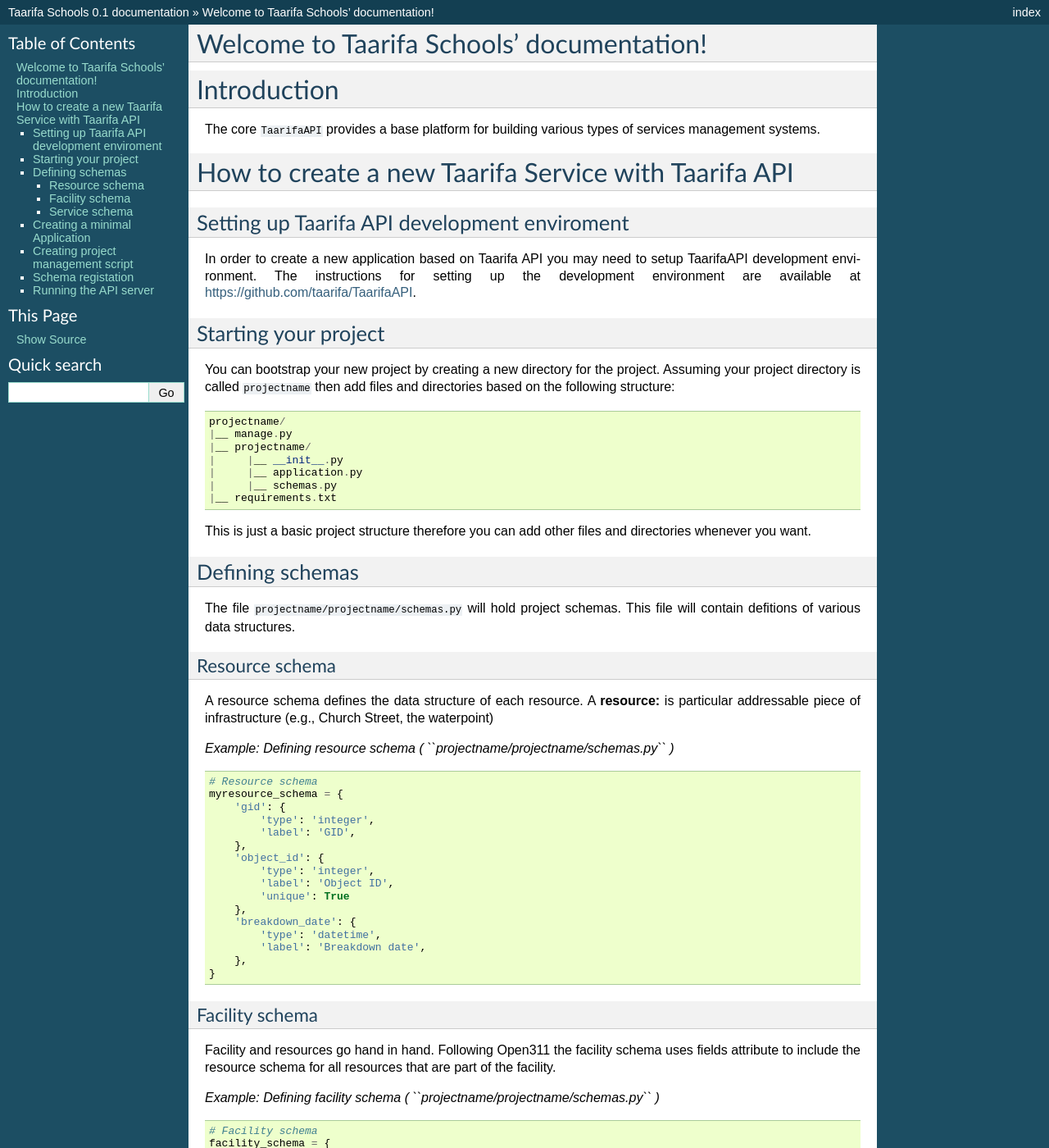
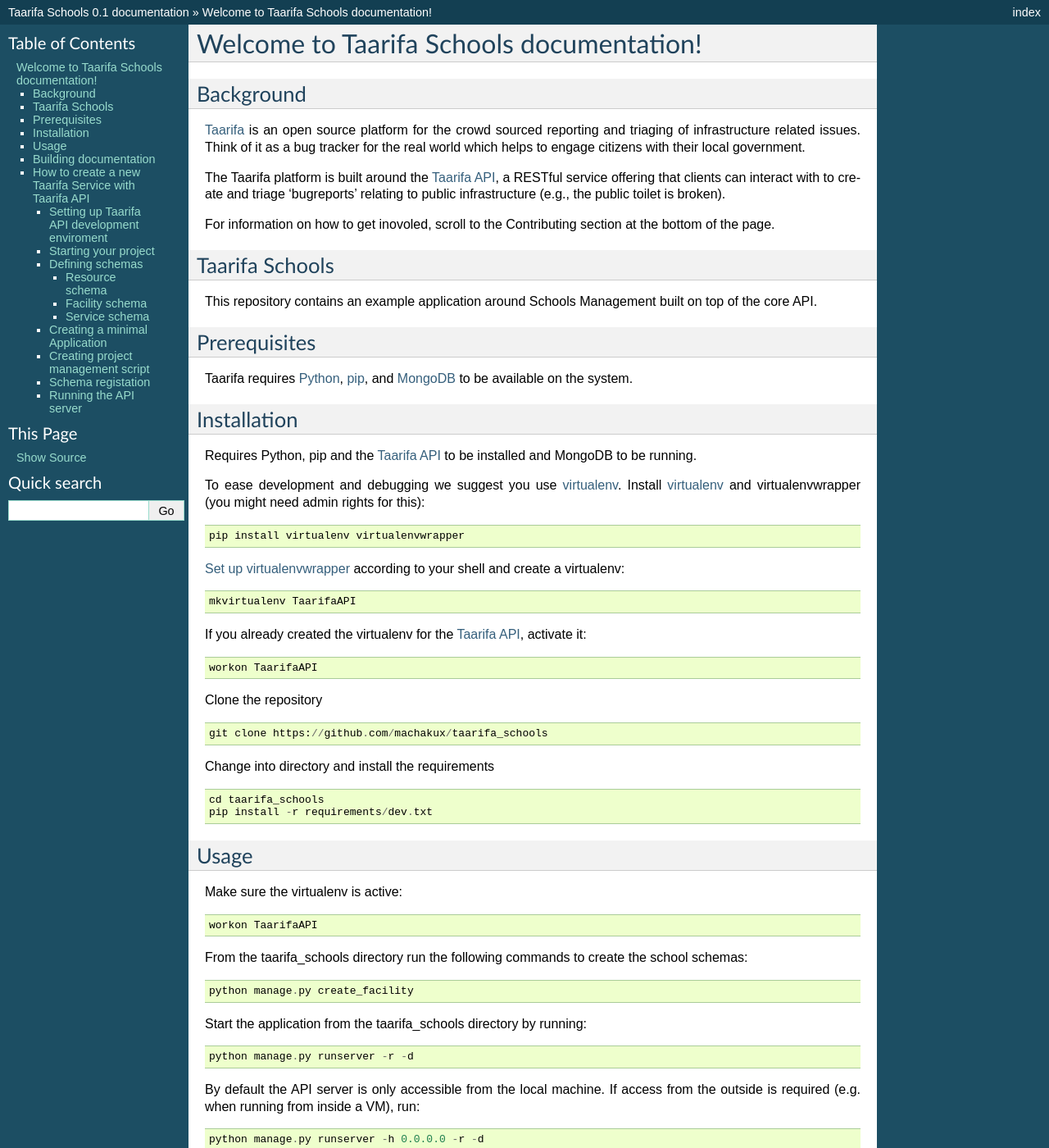
Before and after one commit to machakux/taarifa_schools, a Sphinx documentation site: the page built from docs/source/index.rst, in a window 1280 px wide and 1400 px high. Shown: the whole window at 82% size. Built offline with Sphinx 7.4.7, drawn with Linux system fonts in a browser that asks for light colours; some of the changed text lies outside the part shown.

Commit message:
Updating documentation

```diff
--- a/docs/source/index.rst
+++ b/docs/source/index.rst
@@ -3,17 +3,118 @@
    You can adapt this file completely to your liking, but it should at least
    contain the root `toctree` directive.
 
-Welcome to Taarifa Schools' documentation!
+Welcome to Taarifa Schools documentation!
 ==========================================
 
+Background
+__________
 
-Introduction
-============
-The core ``TaarifaAPI`` provides a base platform for building various types of services management systems.
+Taarifa_ is an open source platform for the crowd sourced reporting and
+triaging of infrastructure related issues. Think of it as a bug tracker
+for the real world which helps to engage citizens with their local
+government.
+
+The Taarifa platform is built around the `Taarifa API`_, a RESTful
+service offering that clients can interact with to create and triage
+'bugreports' relating to public infrastructure (e.g., the public toilet
+is broken).
+
+For information on how to get inovoled, scroll to the Contributing section
+at the bottom of the page.
+
+Taarifa Schools
+_______________
+
+This repository contains an example application around Schools
+Management built on top of the core API.
+
+.. _Taarifa: http://taarifa.org
+.. _Taarifa API: http://github.com/taarifa/TaarifaAPI
+
+Prerequisites
+_____________
+
+Taarifa requires Python_, pip_, and MongoDB_ to be available on
+the system.
+
+Installation
+____________
+
+Requires Python, pip and the `Taarifa API`_ to be installed and MongoDB to
+be running.
+
+To ease development and debugging we suggest you use virtualenv_.
+Install virtualenv_ and virtualenvwrapper (you might need admin rights for this): ::
+
+  pip install virtualenv virtualenvwrapper
+
+`Set up virtualenvwrapper`_ according to your shell and create a virtualenv: ::
+
+  mkvirtualenv TaarifaAPI
+
+If you already created the virtualenv for the `Taarifa API`_, activate it: ::
+
+  workon TaarifaAPI
+
+Clone the repository ::
+
+  git clone https://github.com/machakux/taarifa_schools
+
+Change into directory and install the requirements ::
+
+  cd taarifa_schools
+  pip install -r requirements/dev.txt
+
+Usage
+_____
+
+Make sure the virtualenv is active: ::
+
+  workon TaarifaAPI
+
+From the taarifa_schools directory run the following commands to
+create the school schemas: ::
+
+  python manage.py create_facility
+
+Start the application from the taarifa_schools directory by running: ::
+
+  python manage.py runserver -r -d
+
+By default the API server is only accessible from the local machine. If access
+from the outside is required (e.g. when running from inside a VM), run: ::
+
+  python manage.py runserver -h 0.0.0.0 -r -d
+
+The flags ``-r`` and ``-d`` cause the server to run in debug mode and reload
+automatically when files are changed.
+
+To verify things are working, open a browser (on the host when using the VM)
+and navigate to: ::
+
+  http://localhost:5000/api/schools
+
+This should show a list of all the school resources currently in the
+database.
+
+Building documentation
+______________________
+
+Sphinx based documentation is available under the ``docs`` folder.
+You can generate html documetation from ``docs`` directory by running:
+
+::
+
+    make html
+
+This will generate html documentation within a build directory.
+For more information visit http://sphinx-doc.org/tutorial.html#running-the-build
+or http://sphinx-doc.org/invocation.html.
+
 
 
 How to create a new Taarifa Service with Taarifa API
-====================================================
+____________________________________________________
 
 Setting up Taarifa API development enviroment
 ---------------------------------------------
@@ -73,7 +174,6 @@
             'label': 'Breakdown date',
         },
     }
-
 
 Facility schema
 ~~~~~~~~~~~~~~~
@@ -164,7 +264,6 @@
     if __name__ == "__main__":
         manager.run()
 
-
 Schema registation
 ------------------
 
@@ -193,3 +292,12 @@
 The ``-r`` and ``d`` optional parameter are to enable autoreload and debug mode respectively.
 
 And thats it. Now you can check your API service from a web browser by just visting http://127.0.0.1:5000/
+
+.. _Python: http://python.org
+.. _pip: https://pip.pypa.io/en/latest/installing.html
+.. _MongoDB: http://mongodb.org
+.. _virtualenv: http://virtualenv.org
+.. _Set up virtualenvwrapper: http://virtualenvwrapper.readthedocs.org/en/latest/install.html#shell-startup-file
+.. _Taarifa: http://taarifa.org
+.. _taarifa-dev: https://groups.google.com/forum/#!forum/taarifa-dev
+.. _Taarifa API: http://github.com/taarifa/TaarifaAPI
```
